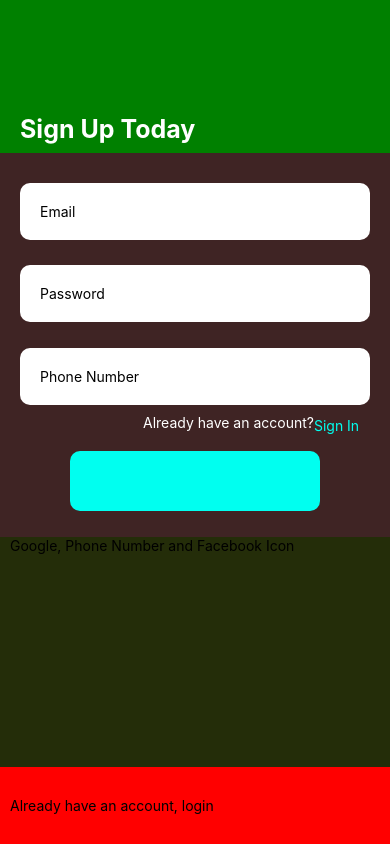
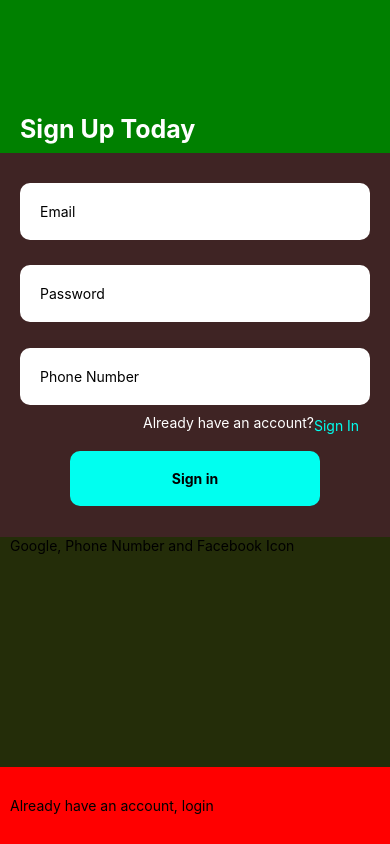
Before and after one commit to Sedinamm/Photography-mobile-app, a React Native app: screen / in a window 390 px wide. Built offline with nearby package versions, Linux system fonts and the light colour scheme.

Commit message:
styled sign in button

```diff
--- a/Screens/Signup.js
+++ b/Screens/Signup.js
@@ -67,7 +67,9 @@ export default function Signup() {
               {/* Sign up Button */}
             <View>
               <TouchableOpacity>
-              <View style={{height:60, width:250, backgroundColor:"#00FFF0", alignSelf:"center", borderRadius:10}}></View>
+              <View style={{height:55, width:250, backgroundColor:"#00FFF0", justifyContent:"center", borderRadius:10, alignItems:"center", alignSelf:"center"}}>
+                <Text style={{color:"#000", fontWeight:"bold"}}>Sign in</Text>
+              </View>
               </TouchableOpacity>
             </View>
           </View>
```
